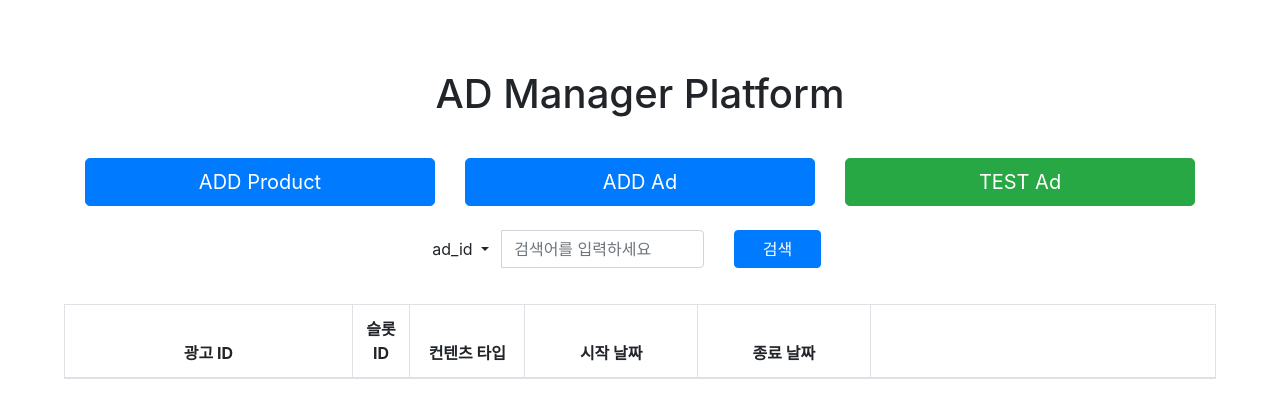
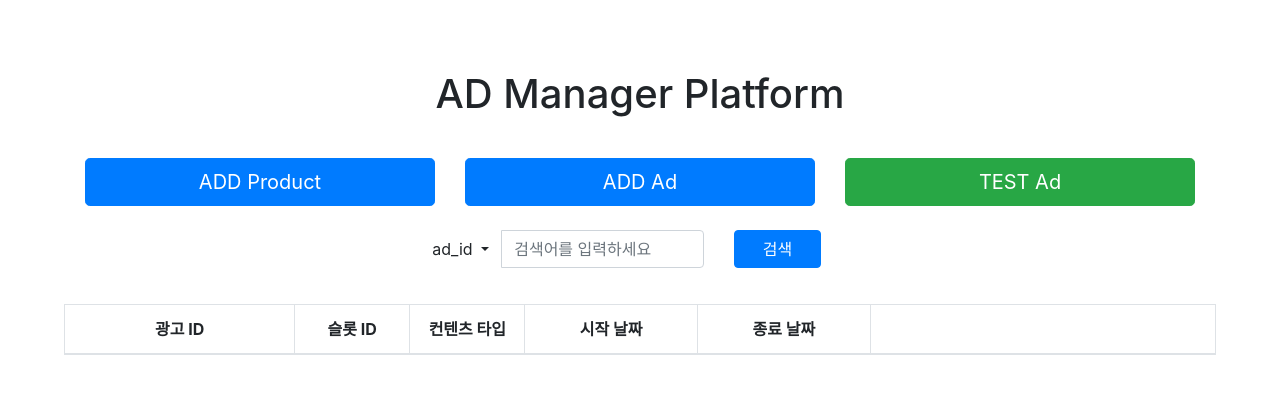
Before and after one commit to AD-server/adproject, a Python web app: template templates/index.html in a window 1280 px wide. Shown: the top 418 px of the page. Run offline with Jinja, Linux system fonts and the light colour scheme; the template is opened without the code that fills it, so the values that code supplies are empty; some libraries are stand-ins or nearby versions.

Commit message:
일단 오늘 최종

```diff
--- a/templates/ad_list.html
+++ b/templates/ad_list.html
@@ -55,12 +55,12 @@
 
 			th:nth-child(1),
 			td:nth-child(1) {
-				width: 25%; /* 첫 번째 컬럼 너비 조절 */
+				width: 20%; /* 첫 번째 컬럼 너비 조절 */
 			}
 
 			th:nth-child(2),
 			td:nth-child(2) {
-				width: 5%; /* 두 번째 컬럼 너비 조절 */
+				width: 10%; /* 두 번째 컬럼 너비 조절 */
 			}
 
 			th:nth-child(3),
@@ -543,22 +543,6 @@
 						}
 					});
 
-					/*
-					// Populate the popup with the retrieved data
-					document.getElementById("advertiserId").value =
-						detailData.advertiser_id;
-					document.getElementById("productName").value =
-						detailData.product_name;
-					document.getElementById("target").value = detailData.target;
-					document.getElementById("adId").value = detailData.ad_id;
-					document.getElementById("slotId").value = detailData.slot_id;
-					document.getElementById("costType").value = detailData.cost_type;
-					document.getElementById("adUrl").value = detailData.ad_url;
-					document.getElementById("linkUrl").value = detailData.link_url;
-					document.getElementById("startDate").value = detailData.start_date;
-					document.getElementById("endDate").value = detailData.end_date;
-*/
-					// Open the popup
 					// 모달 열기
 					$("#editPopup").modal("show");
 					// document.getElementById("editPopup").style.display = "block";
```
